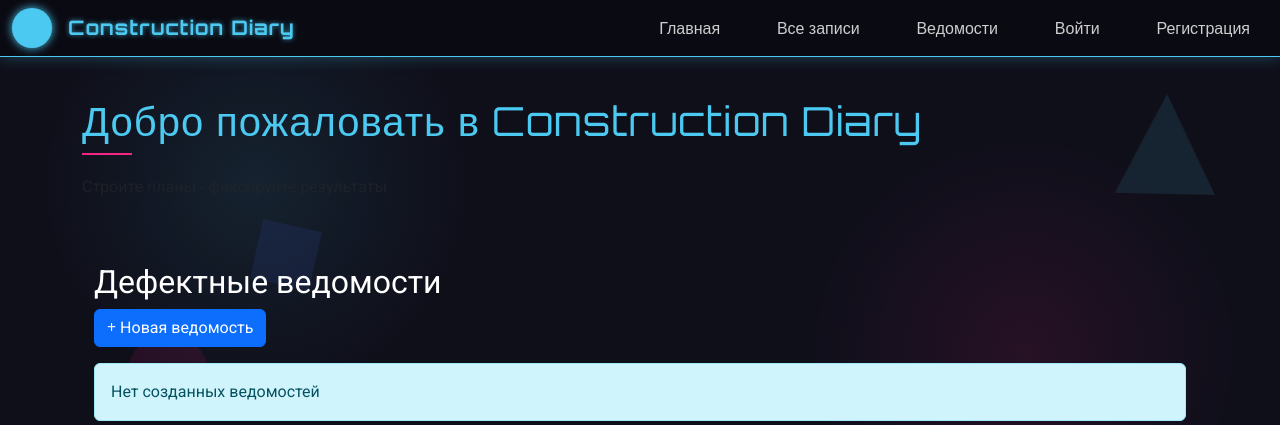
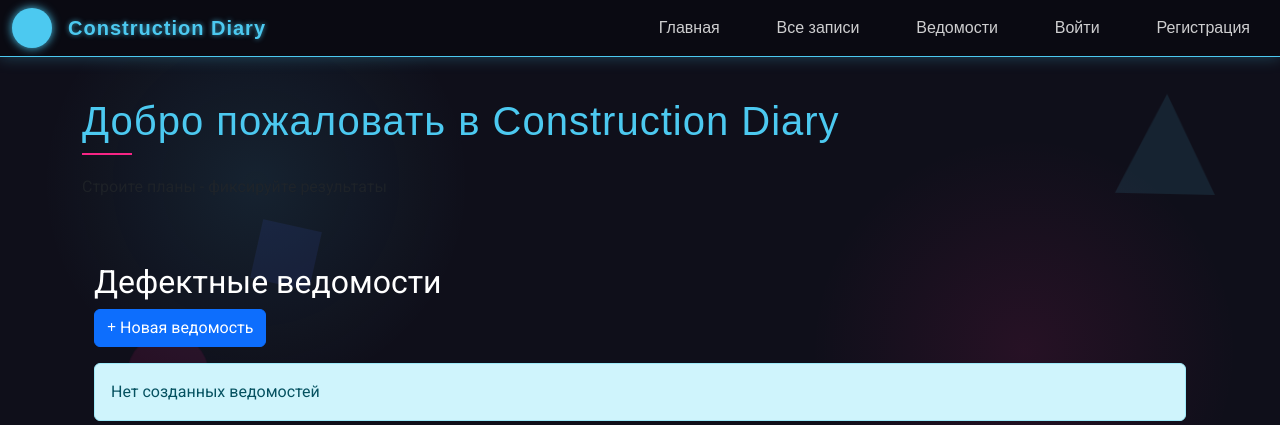
Before and after one commit to YuliaSamoylova0803/Daily_planner_diploma, a Django app: template notes/templates/notes/defect_statement_list.html in a window 1280 px wide. Shown: the top 425 px of the page. Run offline with Django 5.2, Linux system fonts and the light colour scheme; the template is opened without the code that fills it, so the values that code supplies are empty; some libraries are stand-ins or nearby versions; some web fonts are replaced.

Commit message:
update templates in app notes

```diff
--- a/notes/templates/notes/base.html
+++ b/notes/templates/notes/base.html
@@ -14,8 +14,7 @@
     <!-- Summernote WYSIWYG -->
     <link href="{% static 'css/summernote-lite.min.css' %}" rel="stylesheet">
     <!-- Google Fonts -->
-    <link href="https://fonts.googleapis.com/css2?family=Orbitron:wght@400;700&family=Roboto:wght@300;400;700&display=swap"
-          rel="stylesheet">
+    <link href="https://fonts.googleapis.com/css2?family=Roboto:wght@300;400;700&display=swap" rel="stylesheet">
     <link rel="stylesheet"
           href="https://cdnjs.cloudflare.com/ajax/libs/bootstrap-datepicker/1.9.0/css/bootstrap-datepicker.min.css">
     {% block extra_css %}{% endblock %}
```
